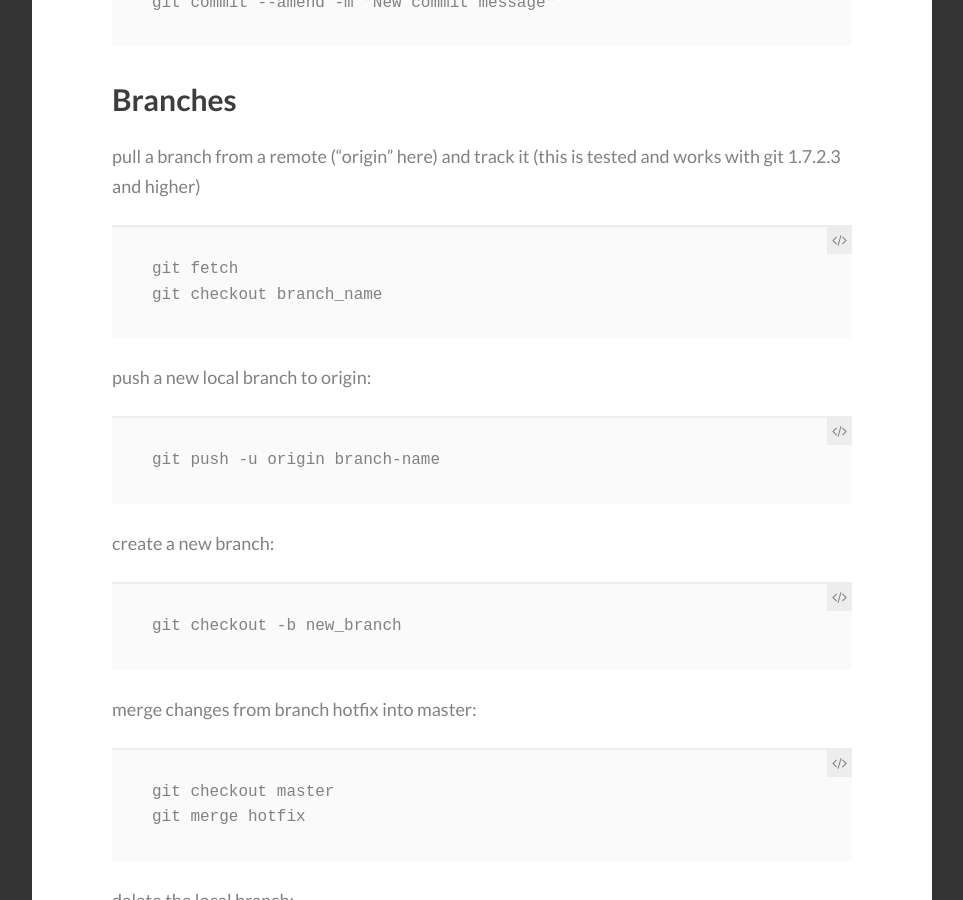
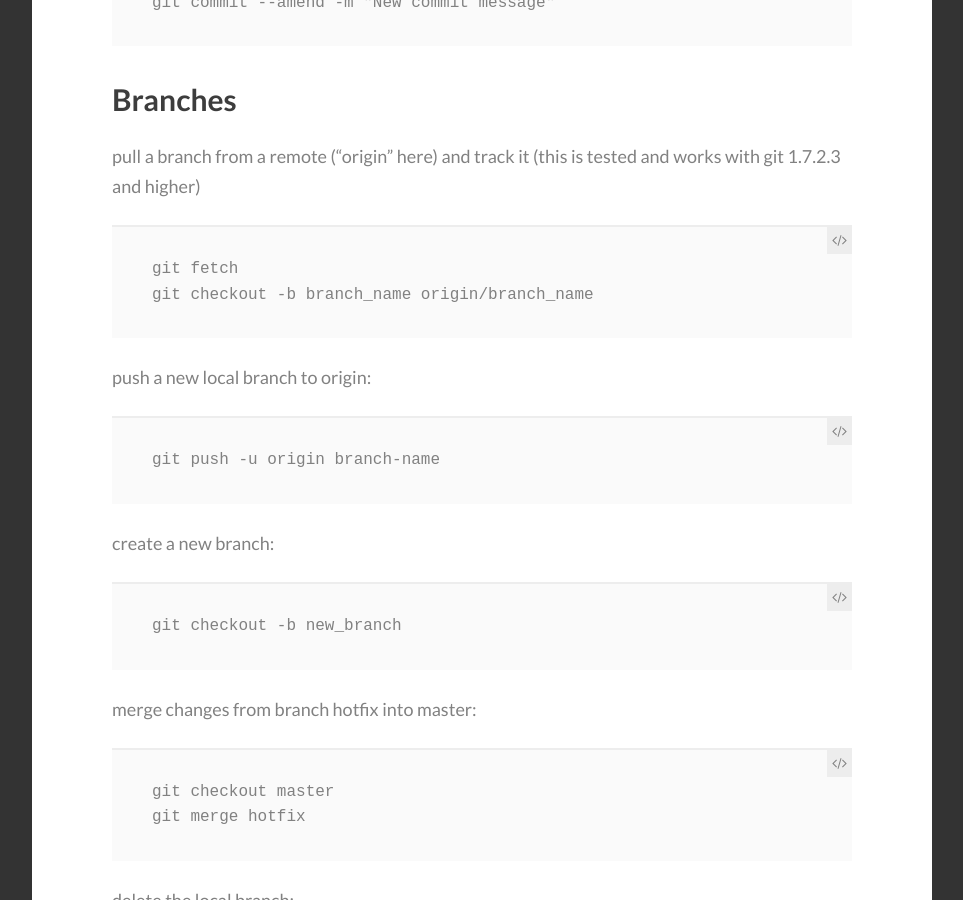
Before and after one commit to krystofl/krystofl.github.io, a Jekyll site: the page built from _posts/2016-07-31-git-cheat-sheet.md, in a window 1280 px wide and 900 px high, scrolled down 1877 px. Shown: the whole window, without its empty margins (8-971 px from the left). Built offline with Jekyll 4.4.1, drawn with Linux system fonts in a browser that asks for light colours; some web fonts are replaced; comment, search, counter and statistics services are not loaded.

Commit message:
Fixed instructions to check out a branch from a remote to work in the case when there are multiple remotes

```diff
--- a/_posts/2016-07-31-git-cheat-sheet.md
+++ b/_posts/2016-07-31-git-cheat-sheet.md
@@ -69,7 +69,7 @@ pull a branch from a remote ("origin" here) and track it
 (this is tested and works with git 1.7.2.3 and higher)
 
     git fetch
-    git checkout branch_name
+    git checkout -b branch_name origin/branch_name
 
 
 push a new local branch to origin:
```
